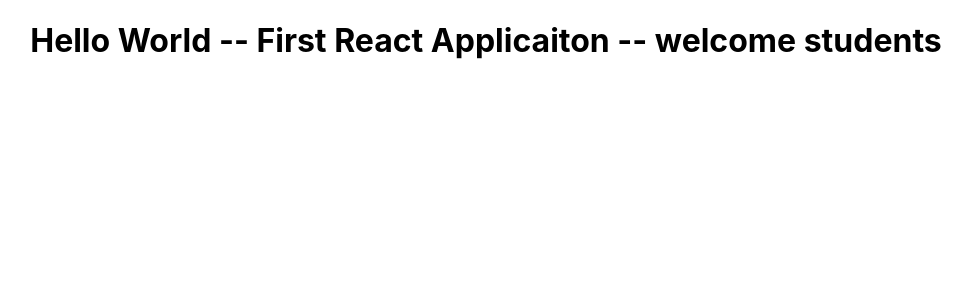
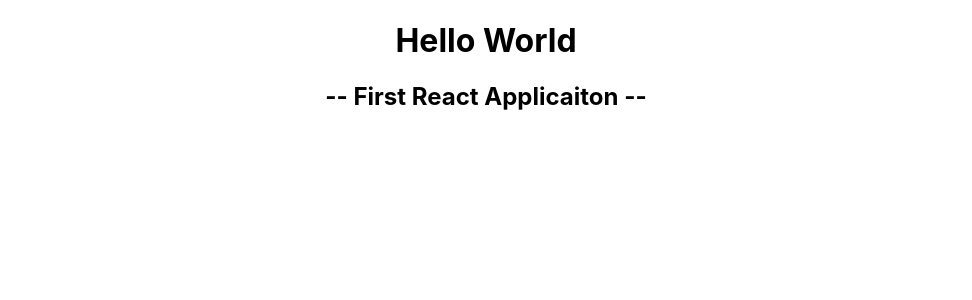
Before and after one commit to salmanqazi/bootcamp2020-react-app, a React (Create React App) app: page / in a window 1280 px wide. Shown: the top 300 px of the page, without its empty margins (154-1126 px from the left). Built offline with nearby package versions, Linux system fonts and the light colour scheme.

Commit message:
Update App.js

```diff
--- a/src/App.js
+++ b/src/App.js
@@ -5,7 +5,8 @@
 function App() {
   return (
     <div className="App">
-      <h1> Hello World -- First React Applicaiton -- welcome students </h1>
+      <h1> Hello World  </h1>
+      <h2>-- First React Applicaiton --</h2>
      </div>
   );
 }
```
